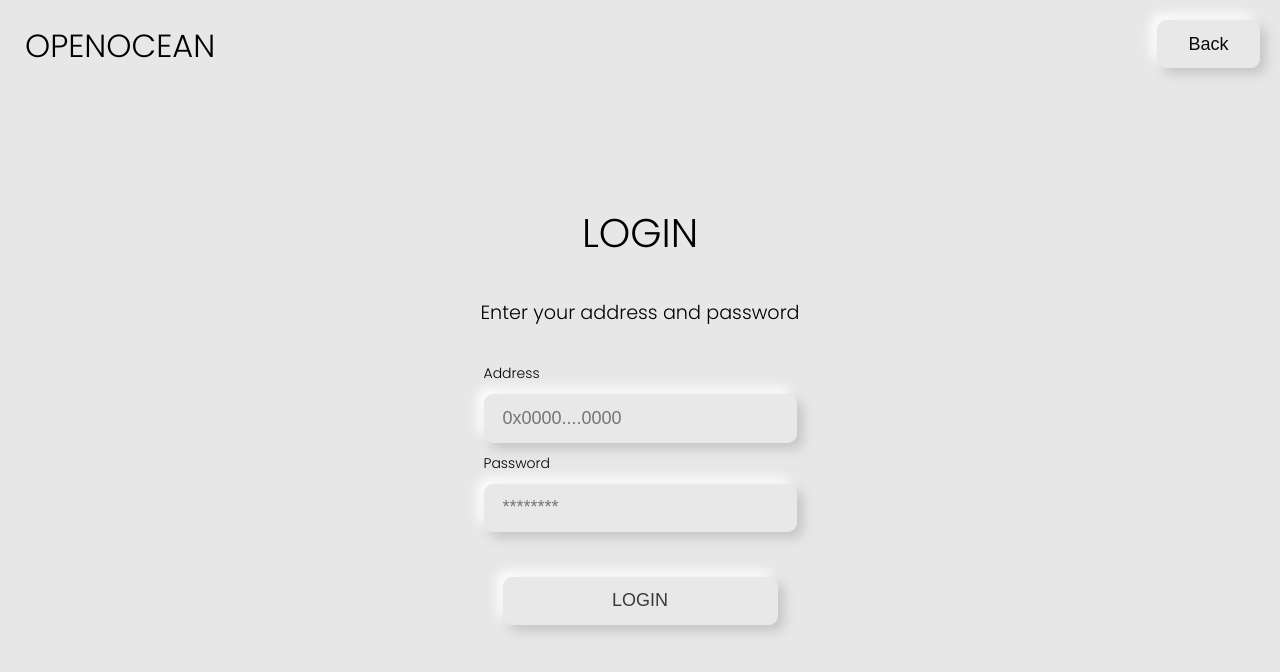
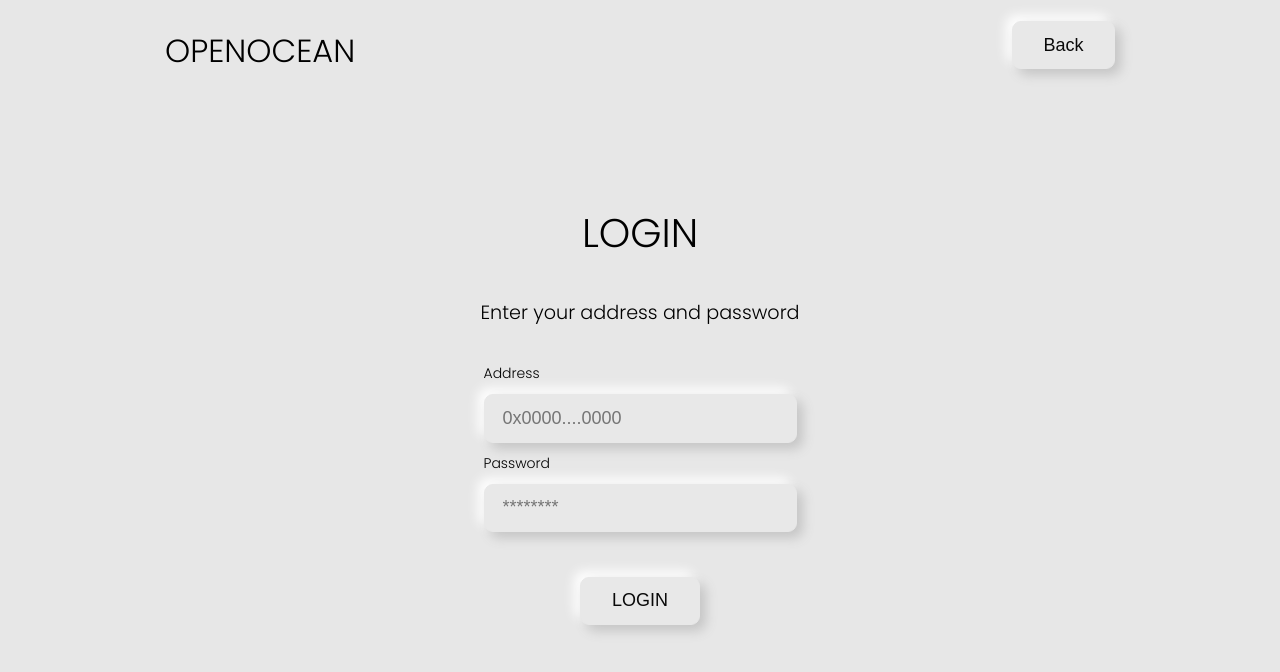
Before and after one commit to SurroundingArt64/Fluence-NFT-Wallet, a React (Create React App) app in the folder frontend/: page / in a window 1280 px wide. Both pictures are taken after a click on the button "Login into account". Shown: the top 672 px of the page. Built offline with nearby package versions, Linux system fonts and the light colour scheme.

Commit message:
feat(home): styles#15

```diff
--- a/frontend/src/App.css
+++ b/frontend/src/App.css
@@ -115,7 +115,7 @@ label {
   font-size: large;
   font-weight: 500;
   border: #ccc solid 2px;
-  width: 100%;
+  width: clamp(550px, 75vw, 900px);
   min-width: 450px;
   border-radius: 10px;
   margin: 10px 0;
@@ -180,11 +180,10 @@ select:focus {
   flex-direction: row;
   flex-wrap: wrap;
   align-items: flex-start;
-  justify-content: space-between;
-  width: 100%;
-  min-width: 450px;
+  justify-content: first baseline;
+  width: clamp(620px, 80vw, 950px);
   margin: 10px 0;
-  gap: 25px;
+  gap: clamp(10px, 2.5vw, 25px);
 }
 
 img {
@@ -244,3 +243,17 @@ a {
   color: black;
   text-decoration: none;
 }
+
+.nav {
+  position: absolute;
+  top: 0;
+  left: calc(50% - clamp(620px, 80vw, 950px) / 2);
+  width: clamp(620px, 80vw, 950px);
+  display: flex;
+  justify-content: space-between;
+  align-items: center;
+}
+
+.button {
+  margin: 0;
+}
--- a/frontend/src/App.tsx
+++ b/frontend/src/App.tsx
@@ -172,31 +172,24 @@ function App() {
 					</>
 				)}
 				{currentState && (
-					<button
-						onClick={() => {
-							updateCurrentState(undefined)
-						}}
-						style={{
-							position: 'absolute',
-							top: '10px',
-							right: '10px',
-						}}
-					>
-						Back
-					</button>
-				)}
-				{currentState && (
+					<div className='nav'>
 						<h2
 							style={{
-							position: 'absolute',
-							top: '-5px',
-							left: '25px',
 								textTransform: "uppercase",
 								fontSize: "2rem",
 							}}
 						>
 							OpenOcean
 						</h2>
+						<button
+							className='button'
+							onClick={() => {
+								updateCurrentState(undefined)
+							}}
+						>
+							Back
+						</button>
+					</div>
 				)}
 			</header>
 		</div>
--- a/frontend/src/components/Login.tsx
+++ b/frontend/src/components/Login.tsx
@@ -8,23 +8,19 @@ const Login: React.FC<{ setConnected: (privKey: string) => void }> = ({ setConne
 	const [addr, setAddr] = React.useState('')
 	const [password, setPassword] = React.useState('')
 
-	const handleLogin = async (addr: string, password: string) => {
+	const handleLogin = React.useCallback(async (e) => {
+		e.preventDefault()
 		await Fluence.start({ connectTo: krasnodar[0] })
 		const res = await get_private_key_data(DB_NAME, addr, password)
 		setConnected(res)
 		await Fluence.stop()
-	}
+	}, [addr, password, setConnected])
 
 	return (
 		<>
 			<h2>LOGIN</h2>
 			<p>Enter your address and password</p>
-			<form
-				onSubmit={(e) => {
-					e.preventDefault()
-					handleLogin(addr, password)
-				}}
-			>
+			<form>
 				<div className='Form'>
 					<label htmlFor='addr'>Address</label>
 					<input
@@ -50,7 +46,7 @@ const Login: React.FC<{ setConnected: (privKey: string) => void }> = ({ setConne
 					/>
 				</div>
 				<span style={{ height: "25px" }} />
-				<input type='submit' value='LOGIN' />
+				<button type='submit' onClick={handleLogin}>LOGIN</button>
 			</form>
 		</>
 	)
--- a/frontend/src/components/NFTWallet.tsx
+++ b/frontend/src/components/NFTWallet.tsx
@@ -55,9 +55,15 @@ export const NFTWallet: React.FC<{
 		<>
 			<h1>NFT Wallet</h1>
 			<div className='nft'>
-				{NFTs.map((elem, idx) => (
+				{NFTs.length > 0 ? NFTs.map((elem, idx) => (
 					<NFTComponent signer={signer} network={network} idx={idx} elem={elem} />
-				))}
+				)) : (
+					<h2 style={{
+						height: 'calc(100vh - 600px)',
+					}}>
+						No NFTs found, choose another network?
+					</h2>
+				)}
 			</div>
 		</>
 	)
```
Lines whose indentation alone changed are shown as unchanged.
